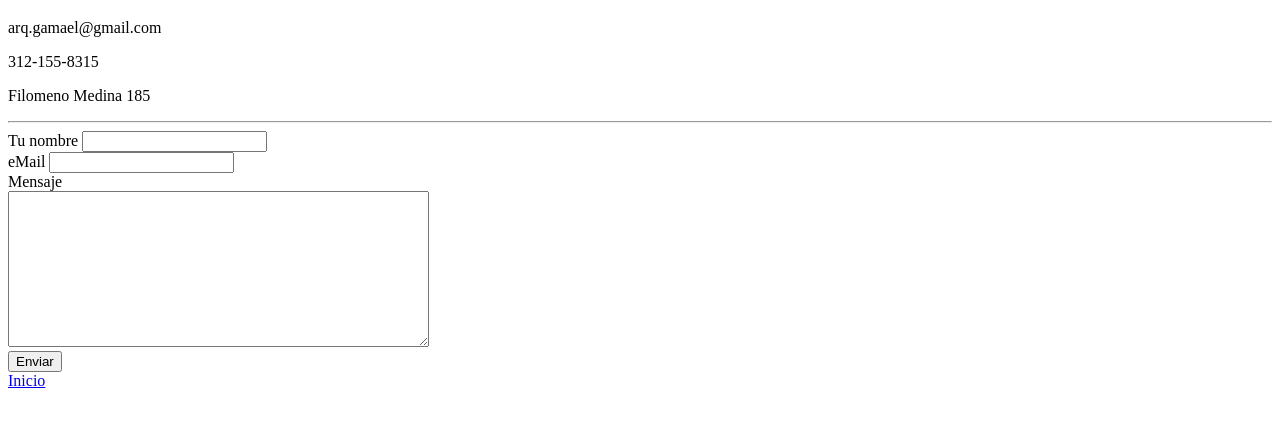
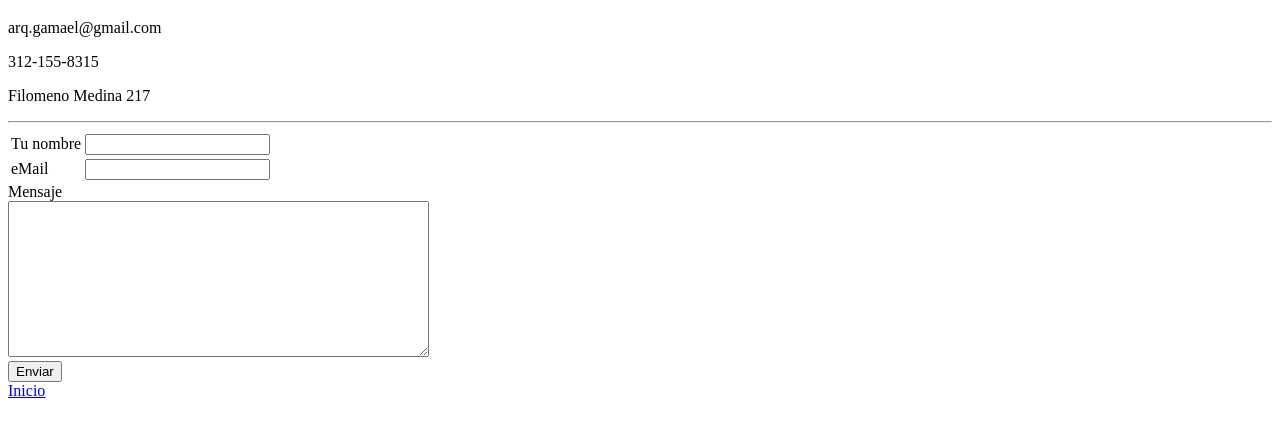
Before and after one commit to Santanagamael/CV, a plain HTML site: page Contacto.html in a window 1280 px wide. Shown: the part 61-498 px from the top of the page. Drawn offline with Linux system fonts and the light colour scheme.

Commit message:
Add files via upload

```diff
--- a/Contacto.html
+++ b/Contacto.html
@@ -10,19 +10,23 @@
   <h1>Detalles de Contacto</h1>
   <p>arq.gamael@gmail.com</p>
   <p>312-155-8315</p>
-  <p>Filomeno Medina 185</p>
+  <p>Filomeno Medina 217</p>
   <hr>
 
   <form action="mailto:arq.gamael@gmail.com" method="post" enctype="text/plain">
-    <label for="">Tu nombre</label>
-    <input type="text" name="Tu nombre" value=""><br>
-    <label for="">eMail</label>
-    <input type="email" name="Tu correo" value=""><br>
+    <table>
+      <tr>
+        <td><label for="">Tu nombre</label></td>
+        <td><input type="text" name="Tu nombre" value=""></td>
+      </tr>
+      <tr>
+        <td><label for="">eMail</label></td>
+        <td><input type="email" name="Tu correo" value=""></td>
+      </tr>
+    </table>
     <label for="">Mensaje</label><br>
     <textarea name="Tu mensaje" rows="10" cols="50"></textarea><br>
     <input type="submit" name="" value="Enviar">
-
-
 
   </form>
 
```
Also changed, not shown: Hobbies.html (+1 -1 lines), index.html (+18 -2 lines), gamael.png (added).
